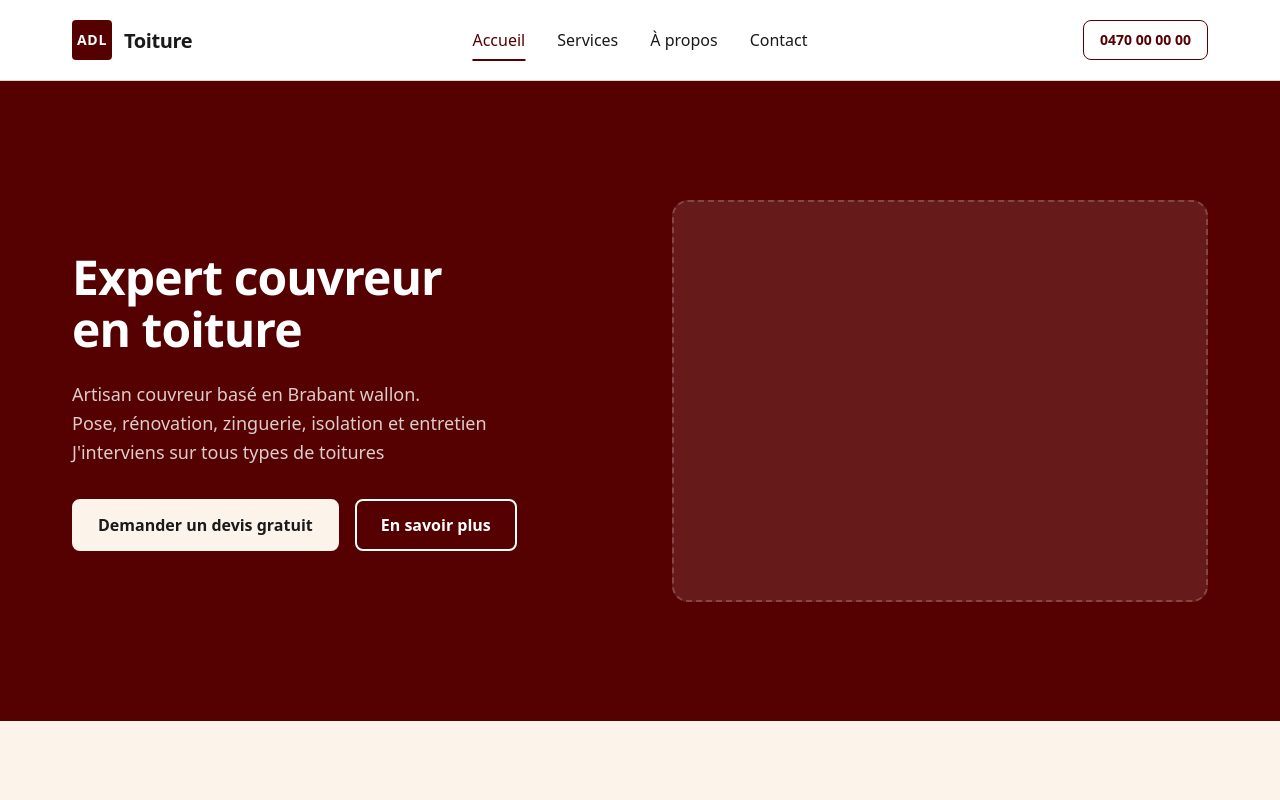
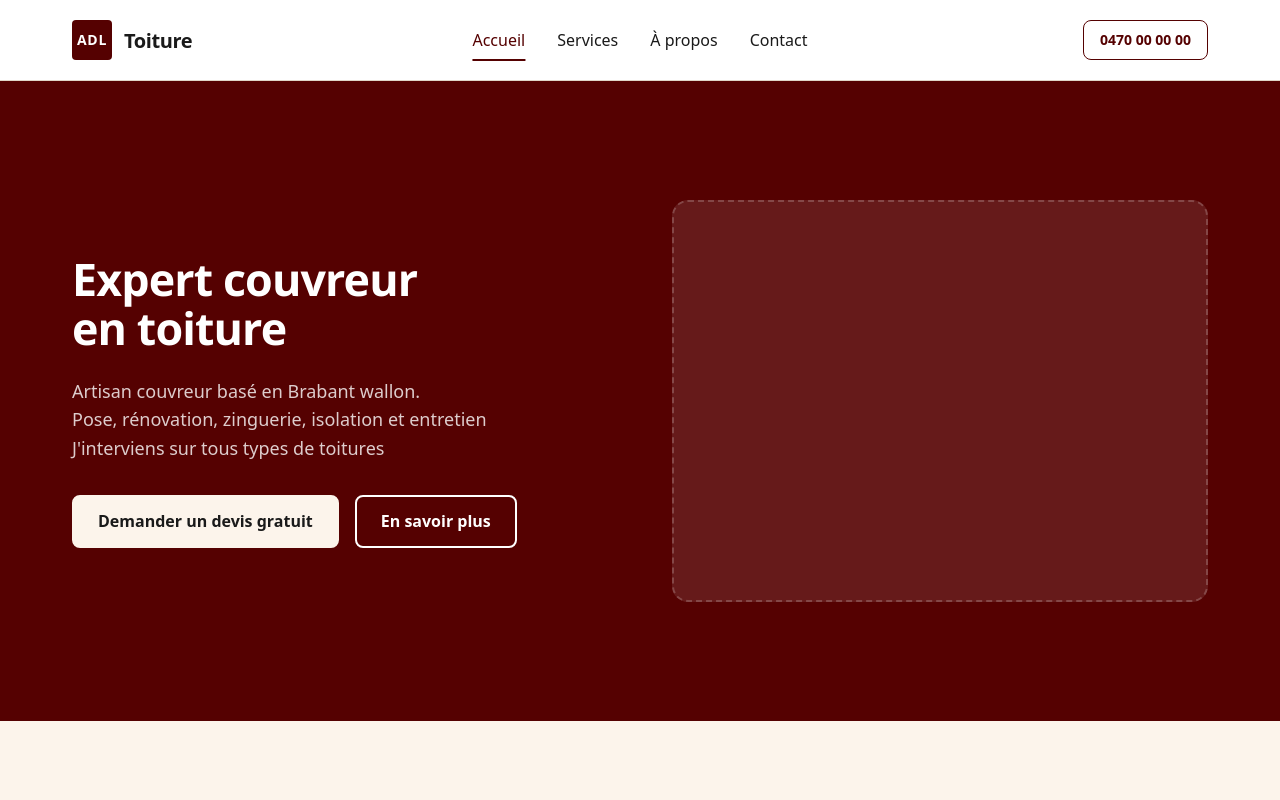
Before and after one commit to MyriamMI/ADLToiture, a React (Vite) app: page / in a window 1280 px wide. Shown: the top 800 px of the page. Built offline with nearby package versions, Linux system fonts and the light colour scheme.

Commit message:
fix: responsive hero title font-size with clamp()

```diff
--- a/src/components/sections/Hero.css
+++ b/src/components/sections/Hero.css
@@ -24,7 +24,7 @@
 }
 
 .hero__title {
-  font-size: var(--text-5xl);
+  font-size: clamp(1.8rem, 4vw, 2.8rem);
   font-weight: 700;
   color: var(--color-white);
   line-height: 1.1;
```
